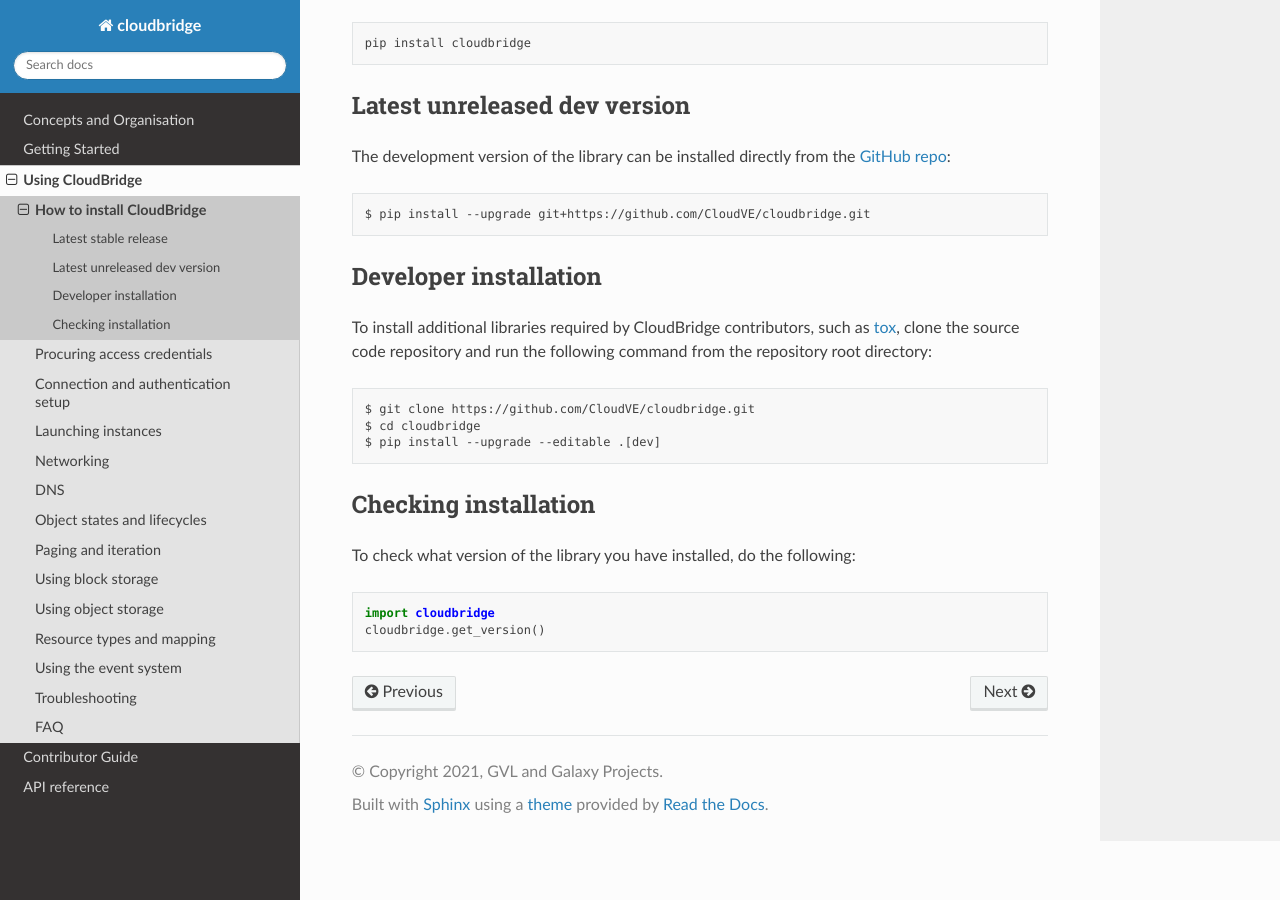
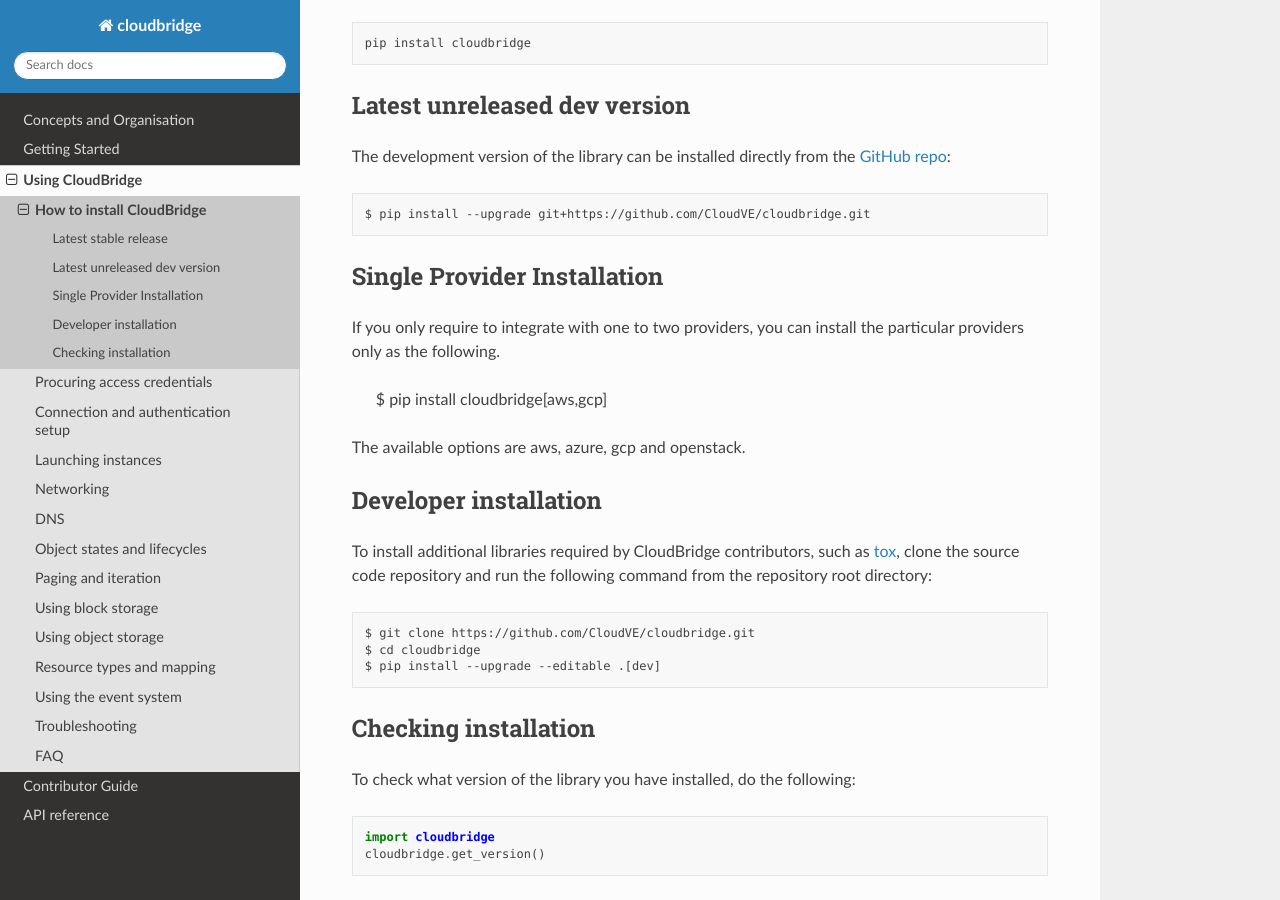
Before and after one commit to CloudVE/cloudbridge, a Sphinx documentation site: the page built from docs/topics/install.rst, in a window 1280 px wide and 900 px high, scrolled down 438 px. Built offline with Sphinx 7.4.7 and the Read the Docs theme 2.0.0, drawn with Linux system fonts in a browser that asks for light colours.

Commit message:
Separate the provider installation instruction

```diff
--- a/README.rst
+++ b/README.rst
@@ -64,9 +64,7 @@
 
 .. code-block:: shell
 
-  pip install cloudbridge[aws,gcp,azure,openstack]
-
-You can remove the cloud providers not using from the dependencies.
+  pip install cloudbridge[full]
 
 For other installation options, see the `installation page`_ in
 the documentation.
--- a/docs/topics/install.rst
+++ b/docs/topics/install.rst
@@ -27,6 +27,15 @@
 
     $ pip install --upgrade git+https://github.com/CloudVE/cloudbridge.git
 
+Single Provider Installation
+-----------------------------
+If you only require to integrate with one to two providers, you can install
+the particular providers only as the following.
+
+    $ pip install cloudbridge[aws,gcp]
+
+The available options are aws, azure, gcp and openstack.
+
 Developer installation
 ----------------------
 To install additional libraries required by CloudBridge contributors, such as
```
